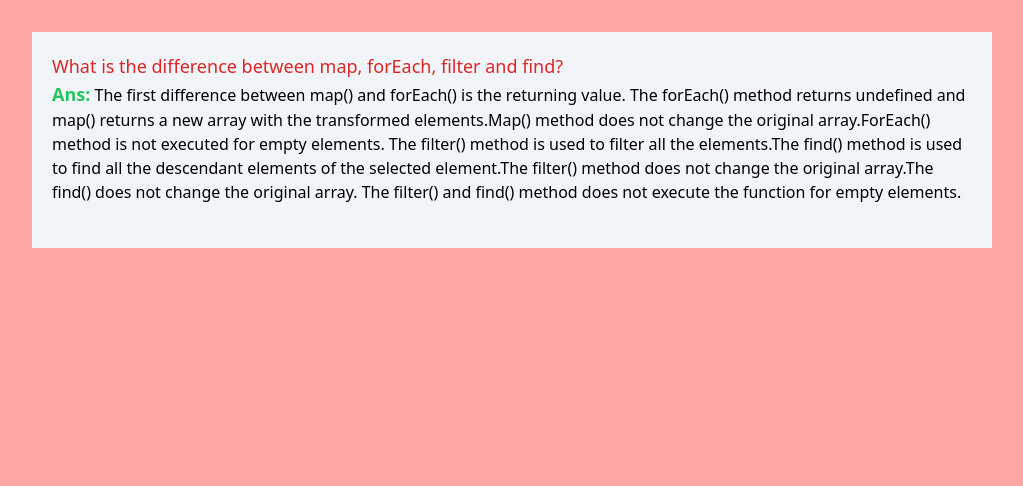
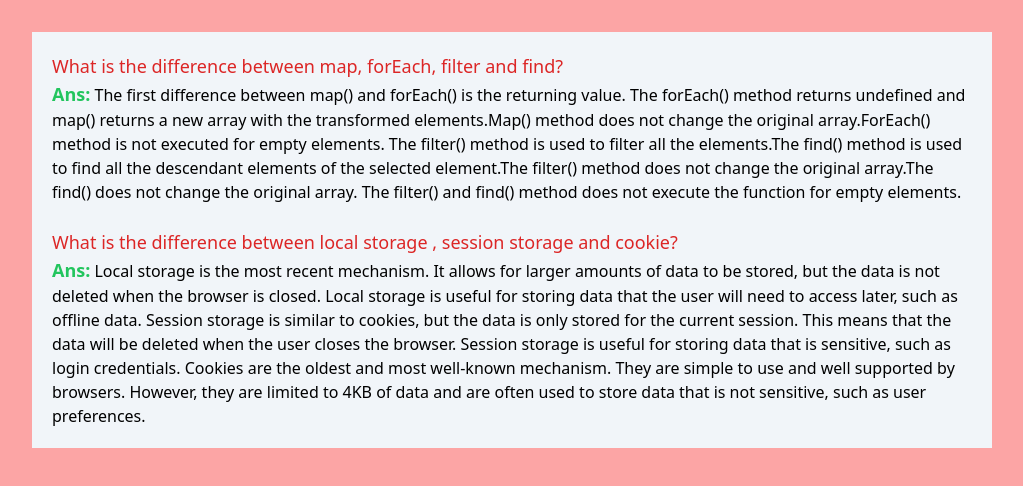
Before and after one commit to itsjahid01/quiz-hero, a plain HTML site: page blog.html in a window 1280 px wide. Shown: the whole page, without its empty margins (128-1151 px from the left). Drawn offline with nearby package versions, Linux system fonts and the light colour scheme.

Commit message:
second question done

```diff
--- a/blog.html
+++ b/blog.html
@@ -28,7 +28,7 @@
         </p>
         <br />
 
-        <!-- <p class="text-red-600 text-lg">
+        <p class="text-red-600 text-lg">
             What is the difference between local storage , session storage and cookie?
         </p>
         <p>
@@ -44,7 +44,8 @@
           mechanism. They are simple to use and well supported by browsers.
           However, they are limited to 4KB of data and are often used to store
           data that is not sensitive, such as user preferences.
-        </p> -->
+        </p>
+
       </div>
     </section>
   </body>
```
